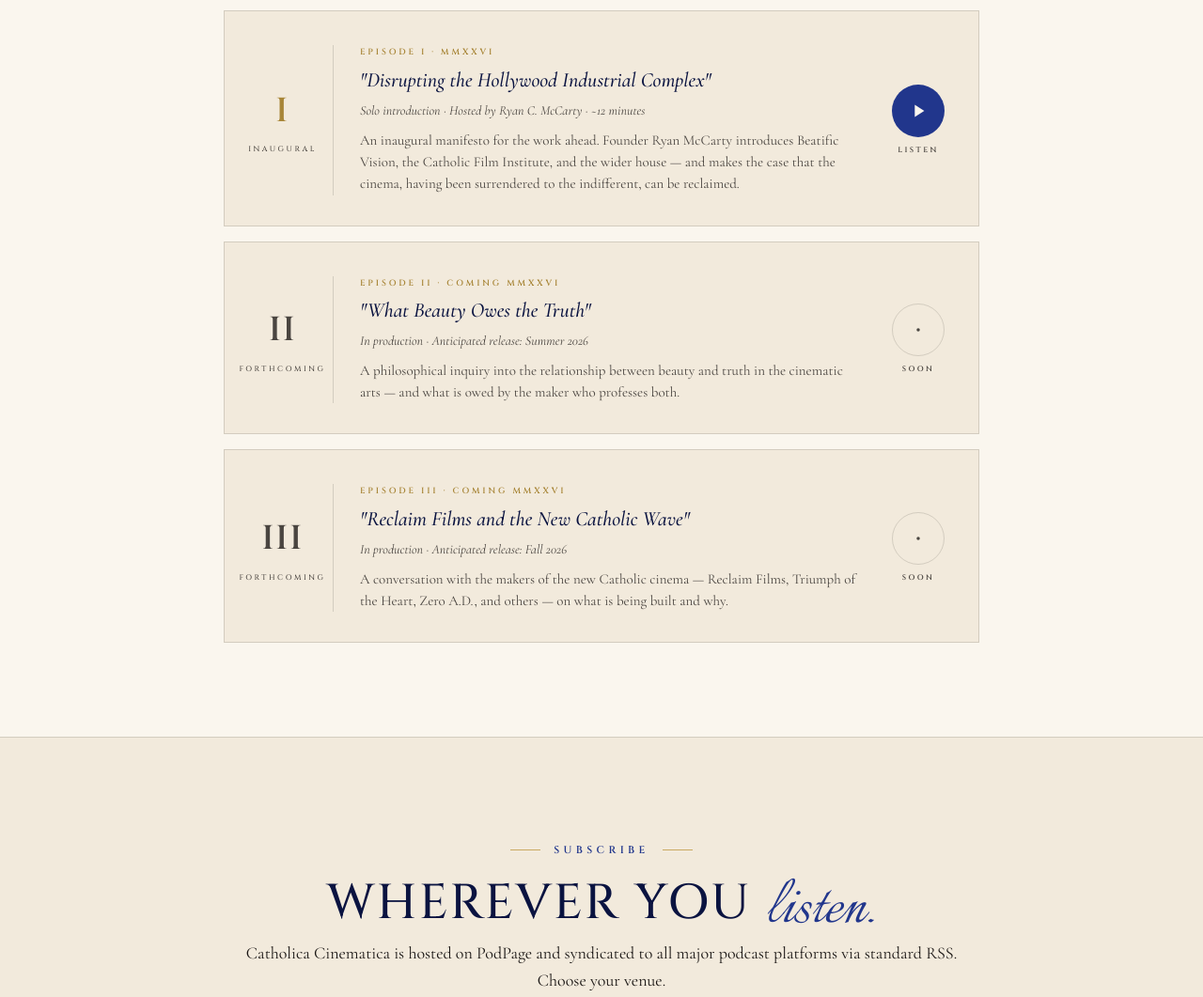
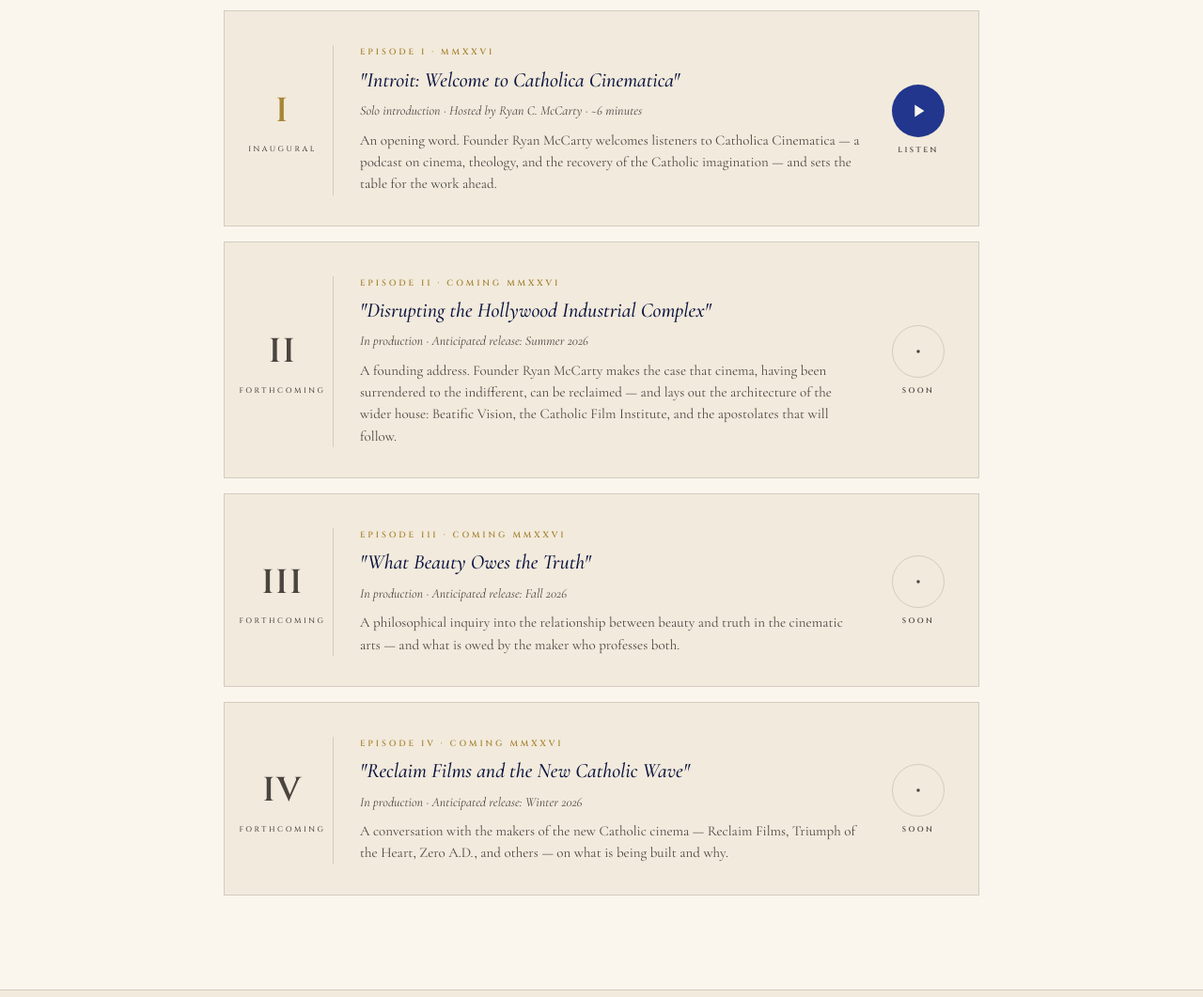
Before and after one commit to rchmccarty/Beatific-Vision-Website, a plain HTML site: page listen/index.html in a window 1280 px wide. Shown: the part 800-1861 px from the top of the page at 94% size. Drawn offline with Linux system fonts and the light colour scheme; a web font is replaced by a local one.

Commit message:
Listen: hold Ep II for refinement; shift III, IV to Fall, Winter

```diff
--- a/listen/index.html
+++ b/listen/index.html
@@ -143,9 +143,9 @@
       <div class="episode-num">I<small>Inaugural</small></div>
       <div class="episode-text">
         <div class="label">Episode I · MMXXVI</div>
-        <h3>"Disrupting the Hollywood Industrial Complex"</h3>
-        <div class="meta">Solo introduction · Hosted by Ryan C. McCarty · ~12 minutes</div>
-        <p class="desc">An inaugural manifesto for the work ahead. Founder Ryan McCarty introduces Beatific Vision, the Catholic Film Institute, and the wider house — and makes the case that the cinema, having been surrendered to the indifferent, can be reclaimed.</p>
+        <h3>"Introit: Welcome to Catholica Cinematica"</h3>
+        <div class="meta">Solo introduction · Hosted by Ryan C. McCarty · ~6 minutes</div>
+        <p class="desc">An opening word. Founder Ryan McCarty welcomes listeners to Catholica Cinematica — a podcast on cinema, theology, and the recovery of the Catholic imagination — and sets the table for the work ahead.</p>
       </div>
       <div class="episode-action">
         <a href="https://www.podpage.com/catholicacinematica/" target="_blank" rel="noopener" class="episode-play" aria-label="Play Episode I">
@@ -159,9 +159,9 @@
       <div class="episode-num">II<small>Forthcoming</small></div>
       <div class="episode-text">
         <div class="label">Episode II · Coming MMXXVI</div>
-        <h3>"What Beauty Owes the Truth"</h3>
+        <h3>"Disrupting the Hollywood Industrial Complex"</h3>
         <div class="meta">In production · Anticipated release: Summer 2026</div>
-        <p class="desc">A philosophical inquiry into the relationship between beauty and truth in the cinematic arts — and what is owed by the maker who professes both.</p>
+        <p class="desc">A founding address. Founder Ryan McCarty makes the case that cinema, having been surrendered to the indifferent, can be reclaimed — and lays out the architecture of the wider house: Beatific Vision, the Catholic Film Institute, and the apostolates that will follow.</p>
       </div>
       <div class="episode-action">
         <span class="episode-play"><svg width="14" height="14" viewBox="0 0 24 24" fill="currentColor"><circle cx="12" cy="12" r="3"/></svg></span>
@@ -173,8 +173,22 @@
       <div class="episode-num">III<small>Forthcoming</small></div>
       <div class="episode-text">
         <div class="label">Episode III · Coming MMXXVI</div>
+        <h3>"What Beauty Owes the Truth"</h3>
+        <div class="meta">In production · Anticipated release: Fall 2026</div>
+        <p class="desc">A philosophical inquiry into the relationship between beauty and truth in the cinematic arts — and what is owed by the maker who professes both.</p>
+      </div>
+      <div class="episode-action">
+        <span class="episode-play"><svg width="14" height="14" viewBox="0 0 24 24" fill="currentColor"><circle cx="12" cy="12" r="3"/></svg></span>
+        <span class="episode-play-label">Soon</span>
+      </div>
+    </div>
+
+    <div class="episode upcoming" data-reveal>
+      <div class="episode-num">IV<small>Forthcoming</small></div>
+      <div class="episode-text">
+        <div class="label">Episode IV · Coming MMXXVI</div>
         <h3>"Reclaim Films and the New Catholic Wave"</h3>
-        <div class="meta">In production · Anticipated release: Fall 2026</div>
+        <div class="meta">In production · Anticipated release: Winter 2026</div>
         <p class="desc">A conversation with the makers of the new Catholic cinema — Reclaim Films, Triumph of the Heart, Zero A.D., and others — on what is being built and why.</p>
       </div>
       <div class="episode-action">
@@ -224,8 +238,6 @@
         </div>
       </a>
     </div>
-
-    <p style="text-align: center; margin-top: 56px; font-family: 'Cinzel', serif; font-size: 9px; letter-spacing: 0.3em; text-transform: uppercase; color: var(--ink-soft); font-weight: 500;">Audio entertainment service rendered under the BEATIFIC VISION® mark · USPTO Class 41</p>
   </div>
 </section>
 
```
